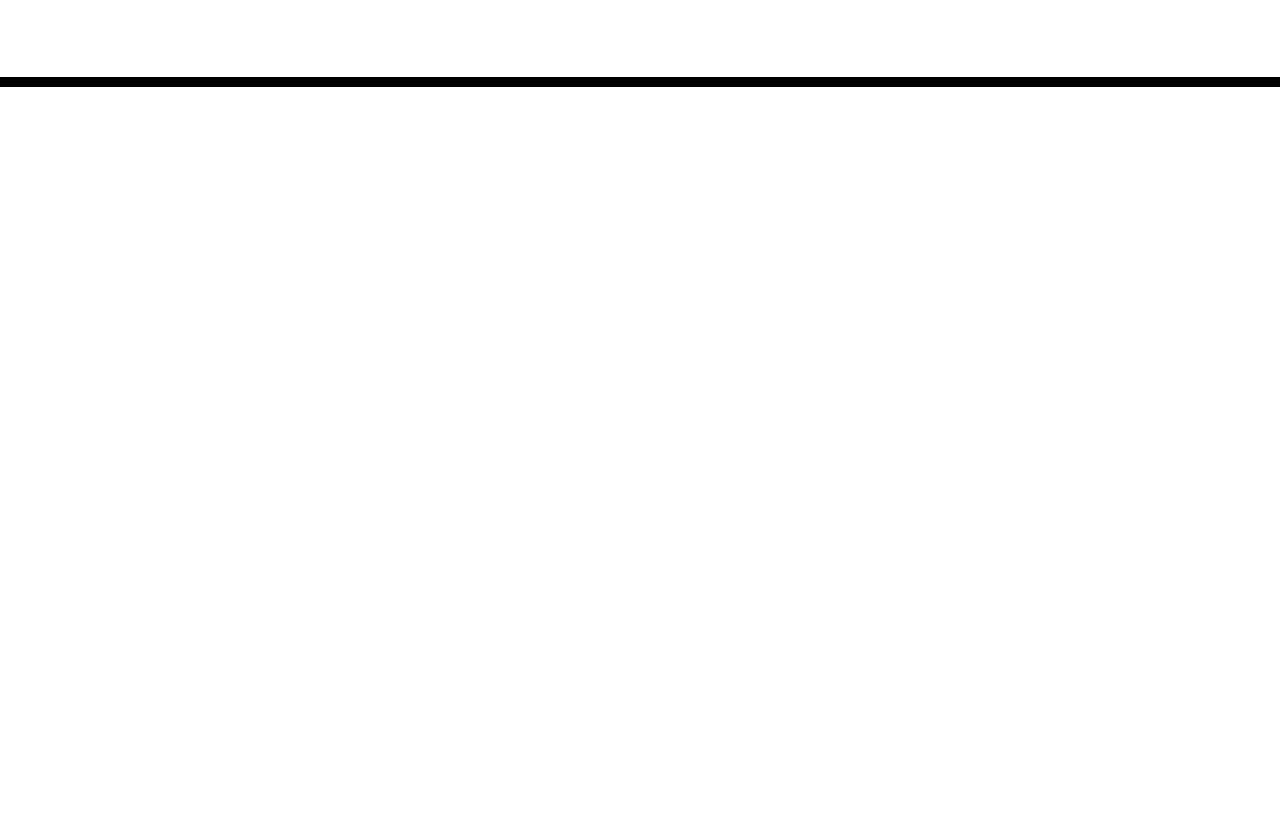
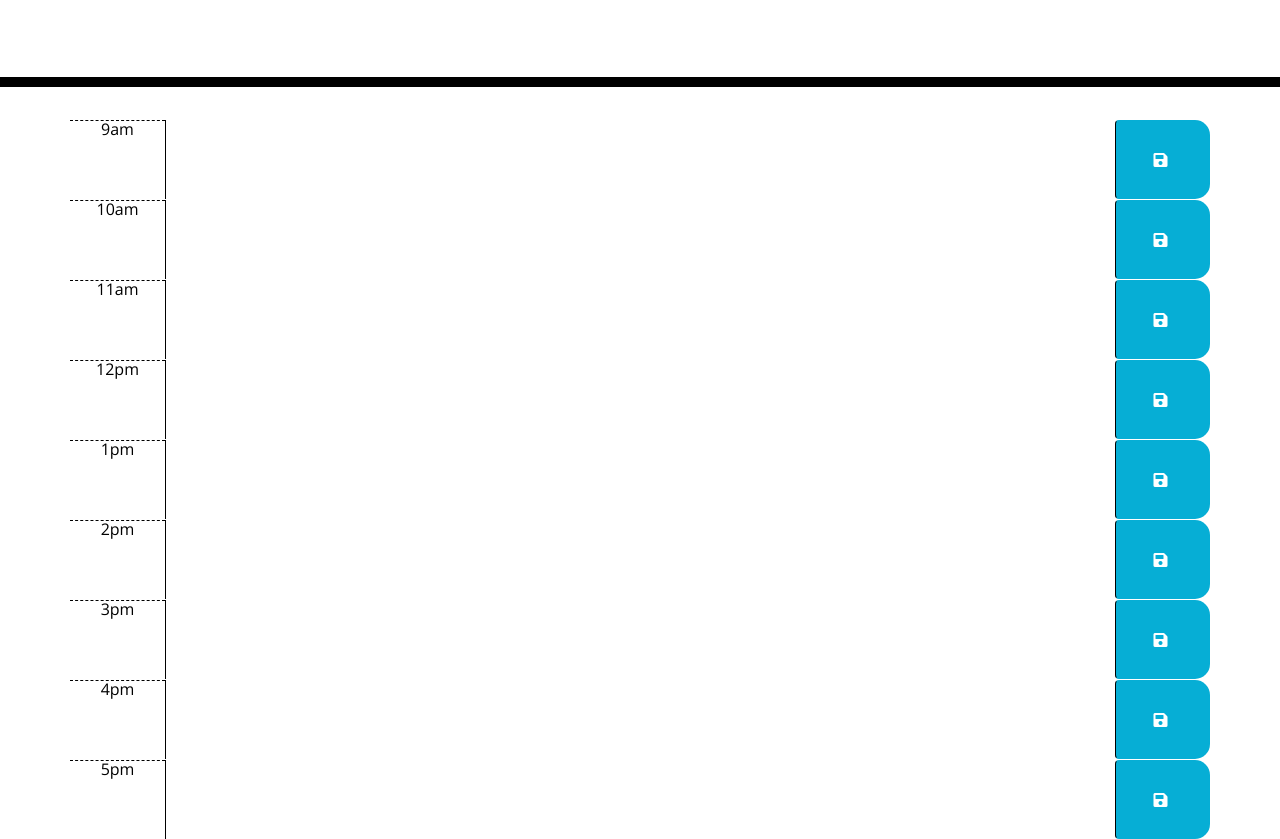
Before and after one commit to schawn6484/DayPlannerHomework5stuff, a plain HTML site: page index.html in a window 1280 px wide. Shown: the part 181-1020 px from the top of the page. Before the commit the page ends 800 px from the top, so only its background shows below. Drawn offline with nearby package versions, Linux system fonts and the light colour scheme.

Commit message:
added screenshot to image, index.html, and jQuery

```diff
--- a/index.html
+++ b/index.html
@@ -4,21 +4,11 @@
     <meta charset="UTF-8" />
     <meta name="viewport" content="width=device-width, initial-scale=1.0" />
     <meta http-equiv="X-UA-Compatible" content="ie=edge" />
-    <link
-      rel="stylesheet"
-      href="https://stackpath.bootstrapcdn.com/bootstrap/4.3.1/css/bootstrap.min.css"
-    />
-    <link
-      rel="stylesheet"
-      href="https://use.fontawesome.com/releases/v5.8.1/css/all.css"
-      integrity="sha384-50oBUHEmvpQ+1lW4y57PTFmhCaXp0ML5d60M1M7uH2+nqUivzIebhndOJK28anvf"
-      crossorigin="anonymous"
-    />
-    <link
-      href="https://fonts.googleapis.com/css?family=Open+Sans&display=swap"
-      rel="stylesheet"
-    />
+    <link rel="stylesheet"  href="https://stackpath.bootstrapcdn.com/bootstrap/4.3.1/css/bootstrap.min.css"/>
+    <link rel="stylesheet" href="https://use.fontawesome.com/releases/v5.8.1/css/all.css" integrity="sha384-50oBUHEmvpQ+1lW4y57PTFmhCaXp0ML5d60M1M7uH2+nqUivzIebhndOJK28anvf" crossorigin="anonymous"/>
+    <link rel="stylesheet" href="https://fonts.googleapis.com/css?family=Open+Sans&display=swap"/>
     <link rel="stylesheet" href="style.css" />
+
     <title>Work Day Scheduler</title>
   </head>
 
@@ -30,9 +20,53 @@
     </header>
     <div class="container">
       <!-- Timeblocks go here -->
-    </div>
+      <div id ="9" class="row time-block">
+      <div class="col-md-1 hour"  >9am</div>
+      <textarea class="col-md-10 description"></textarea>
+      <button class="btn saveBtn col-md 1"><i class="fas fa-save" ></i> </button>
+      </div>
+      <div id ="10" class="row time-block">
+      <div class="col-md-1 hour"  >10am</div>
+      <textarea class="col-md-10 description"></textarea>
+      <button class="btn saveBtn col-md 1"><i class="fas fa-save" ></i> </button>
+      </div>
+      <div id ="11" class="row time-block">
+      <div class="col-md-1 hour"  >11am</div>
+      <textarea class="col-md-10 description"></textarea>
+      <button class="btn saveBtn col-md 1"><i class="fas fa-save" ></i> </button>
+      </div>
+      <div id ="12" class="row time-block">
+      <div class="col-md-1 hour"  >12pm</div>
+      <textarea class="col-md-10 description"></textarea>
+      <button class="btn saveBtn col-md 1"><i class="fas fa-save" ></i> </button>
+      </div>
+      <div id ="13" class="row time-block">
+      <div class="col-md-1 hour"  >1pm</div>
+      <textarea class="col-md-10 description"></textarea>
+      <button class="btn saveBtn col-md 1"><i class="fas fa-save" ></i> </button>
+      </div>
+      <div id ="14" class="row time-block">
+      <div class="col-md-1 hour"  >2pm</div>
+      <textarea class="col-md-10 description"></textarea>
+      <button class="btn saveBtn col-md 1"><i class="fas fa-save" ></i> </button>
+      </div>
+      <div id ="15" class="row time-block">
+      <div class="col-md-1 hour"  >3pm</div>
+      <textarea class="col-md-10 description"></textarea>
+      <button class="btn saveBtn col-md 1"><i class="fas fa-save" ></i> </button>
+      </div>
+      <div id ="16" class="row time-block">
+      <div class="col-md-1 hour"  >4pm</div>
+      <textarea class="col-md-10 description"></textarea>
+      <button class="btn saveBtn col-md 1"><i class="fas fa-save" ></i> </button>
+      </div>
+      <div id ="17" class="row time-block">
+      <div class="col-md-1 hour"  >5pm</div>
+      <textarea class="col-md-10 description"></textarea>
+      <button class="btn saveBtn col-md 1"><i class="fas fa-save" ></i> </button>
+      </div>
 
-    <script src="https://code.jquery.com/jquery-3.4.1.min.js"></script>
+     <script src="https://code.jquery.com/jquery-3.4.1.min.js"></script>
     <script src="https://cdnjs.cloudflare.com/ajax/libs/moment.js/2.24.0/moment.min.js"></script>
   </body>
 </html>
```
Also changed, not shown: script.js (added, +30 -0 lines), images/Screen Shot 2020-10-31 at 6.55.07 PM.png (added), 1 other file.
